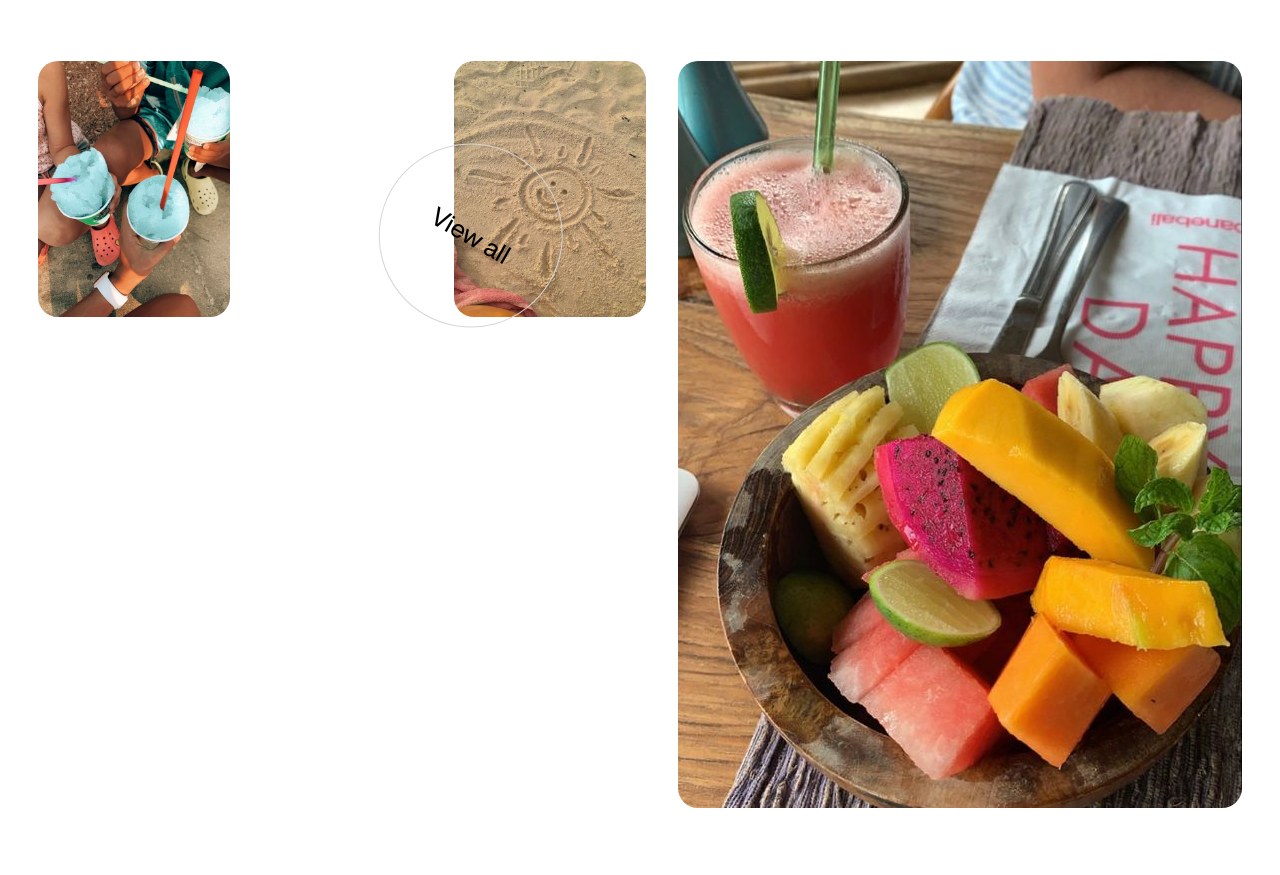
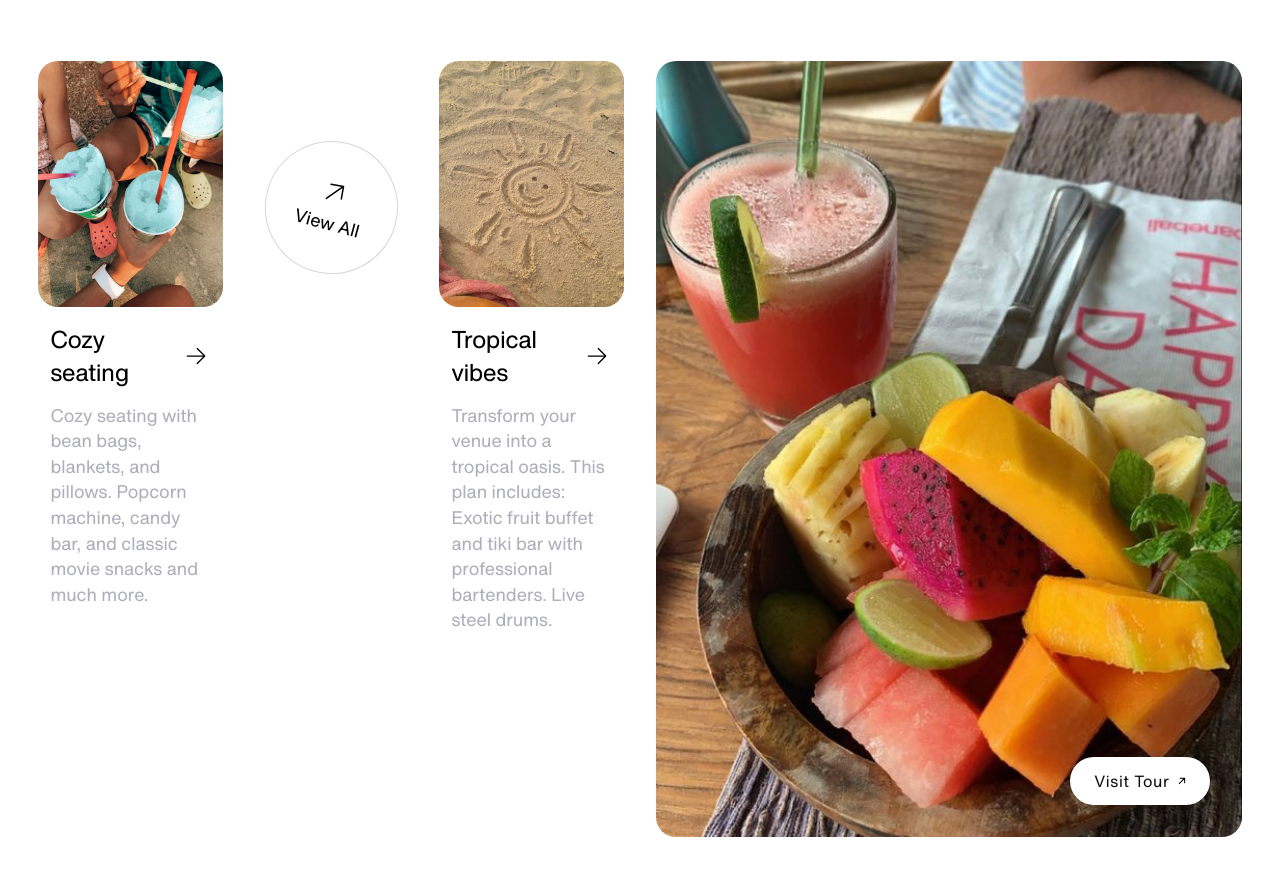
Before and after one commit to swargaraj/sumip, a website built with Vite: page index.html in a window 1280 px wide. Shown: the part 1291-2166 px from the top of the page. Built offline with nearby package versions, Linux system fonts and the light colour scheme; some packages are replaced by stand-ins of ours.

Commit message:
added about sec

```diff
--- a/index.html
+++ b/index.html
@@ -163,18 +163,56 @@
               <div class="col">
                 <img src="./images/about/about-image-1.jpg" alt="">
                 <div class="col__content">
-                  <!-- <h1 data-animation="text-reveal" style="visibility: hidden;">Cozy Seating</h1> -->
+                  <div class="col__content__header">
+                    <h2>Cozy seating</h2>
+                    <span class="action">
+                      <svg width="30" viewBox="0 0 24 24" fill="none" xmlns="http://www.w3.org/2000/svg">
+                        <path d="M12 5V19M12 5L6 11M12 5L18 11" stroke="#000000" stroke-width="1" stroke-linecap="round"
+                          stroke-linejoin="round" />
+                      </svg>
+                    </span>
+                  </div>
+                  <p>Cozy seating with bean bags, blankets, and pillows. Popcorn machine, candy bar, and classic movie snacks and much more.</p>
                 </div>
               </div>
               <div class="col col__circle">
-                  <span>View all</span>
+                <span>
+                  <svg width="36" viewBox="0 0 24 24" fill="none" xmlns="http://www.w3.org/2000/svg">
+                    <path d="M12 5V19M12 5L6 11M12 5L18 11" stroke="#000000" stroke-width="1" stroke-linecap="round"
+                      stroke-linejoin="round" />
+                  </svg>
+                  View All
+                </span>
               </div>
               <div class="col">
                   <img src="./images/about/about-image-2.jpg" alt="">
+                  <div class="col__content">
+                    <div class="col__content__header">
+                      <h2>Tropical vibes</h2>
+                      <span class="action">
+                        <svg width="30" viewBox="0 0 24 24" fill="none" xmlns="http://www.w3.org/2000/svg">
+                          <path d="M12 5V19M12 5L6 11M12 5L18 11" stroke="#000000" stroke-width="1" stroke-linecap="round"
+                            stroke-linejoin="round" />
+                        </svg>
+                      </span>
+                    </div>
+                    <p>Transform your venue into a tropical oasis. This plan includes: Exotic fruit buffet and tiki bar with professional
+                    bartenders. Live steel drums.</p>
+                  </div>
               </div>
             </div>
             <div class="about__image__column__thumb">
               <img src="./images/about/about-image-thumb.jpg" alt="">
+              <a href="#" class="button button--light--colored" data-animation="button-reveal">
+                <span>
+                  <span>Visit Tour</span>
+                </span>
+                <svg width="8" height="8" fill="none" xmlns="http://www.w3.org/2000/svg">
+                  <path
+                    d="M7.157 1.172a.5.5 0 0 0-.5-.5h-4.5a.5.5 0 0 0 0 1h4v4a.5.5 0 0 0 1 0v-4.5Zm-5.803 6.01L7.01 1.525 6.303.818.646 6.475l.708.707Z"
+                    fill="#000" />
+                </svg>
+              </a>
             </div>
           </div>
         </div>
--- a/styles/components/_button.scss
+++ b/styles/components/_button.scss
@@ -19,6 +19,11 @@
 
     &--light {
         background-color: transparent;
+        color: var(--color-btn-text-dark);
+    }
+
+    &--light--colored {
+        background-color: var(--color-btn-bg-light);
         color: var(--color-btn-text-dark);
     }
 
--- a/styles/layout/_about.scss
+++ b/styles/layout/_about.scss
@@ -61,36 +61,84 @@
             flex-direction: row;
             flex-wrap: nowrap;
             width: 100%;
+            height: fit-content;
             gap: 1rem;
 
             .col {
                 flex: 1;
+
+                &__content {
+                    padding: 1rem 0.75rem;
+
+                    &__header {
+                        display: flex;
+                        h2 {
+                            font-weight: 400;
+                            @include fluid-type(650px, 1024px, 16px, 24px);
+                        }
+
+                        span {
+                            display: flex;
+                            align-items: center;
+                            margin-left: auto;
+                            rotate: 90deg;
+                        }
+                    }
+
+                    p {
+                        margin-top: 0.85rem;
+                        @include fluid-type(650px, 1024px, 14.2px, 18px);
+                        color: #afafba;
+                    }
+                }
             }
 
             .col__circle {
                 display: flex;
-                margin-top: 3rem;
-                rotate: 30deg;
-
+                margin-top: 5rem;
                 align-items: center;
                 flex-direction: column;
 
                 span {
-                    padding: 3rem;
+                    padding: 2rem;
                     display: flex;
+                    flex-direction: column;
+                    rotate: 15deg;
                     align-items: center;
                     aspect-ratio: 1/1;
                     border: 1px solid #d6d6d6;
                     border-radius: 999px;
+                    font-size: 18px;
+                    transition: background-color 0.2s ease-in-out;
+
+                    svg {
+                        rotate: 40deg;
+                    }
                 }
+
+                span:hover {
+                    background-color: #f0f0f0;
+                    cursor: pointer;
+                }
+
+
             }
 
         }
 
         &__thumb {
-            flex: 1
+            flex: 1;
+            position: relative;
+
             img {
                 width: 100%;
+            }
+
+            a {
+                position: absolute;
+                right: 0;
+                bottom: 0;
+                margin: 2rem;
             }
         }
     }
```
